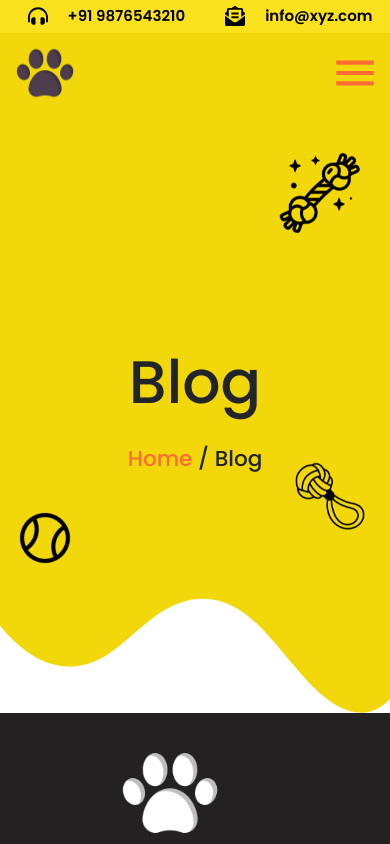
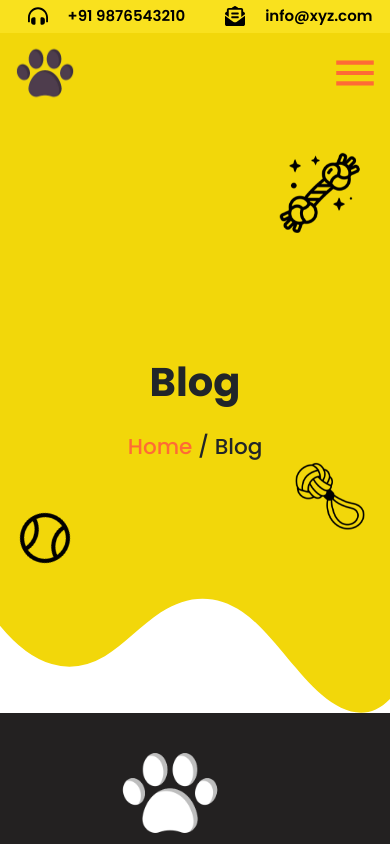
Before and after one commit to PrajwalHS2609/PetClinic1, a Next.js app: page /blog in a window 390 px wide. Shown: the top 844 px of the page. Built offline with nearby package versions, Linux system fonts and the light colour scheme.

Commit message:
text align

```diff
--- a/src/components/Style/style.css
+++ b/src/components/Style/style.css
@@ -29,6 +29,7 @@
   background-color: var(--customColor1);
 }
 .header-container > h2 {
+  /* border: solid; */
   font-size: 60px;
 }
 .header-breadcrumb > h4 > a {
@@ -240,11 +241,13 @@
   font-weight: 600;
 }
 @media screen and (min-width: 320px) and (max-width: 768px) {
-  .head-container > h2 {
-    font-size: 30px;
+  .header-container > h2 {
+    /* border: solid; */
+    font-size: 40px;
     font-weight: bold;
     text-align: center;
   }
+
   .homeCareContent-container > ul > li {
     width: 100%;
   }
@@ -277,4 +280,8 @@
     height: 100%;
     margin: 5px;
   }
+
+  .subServicesMain-item > h1 {
+    text-align: center;
+  }
 }
```
